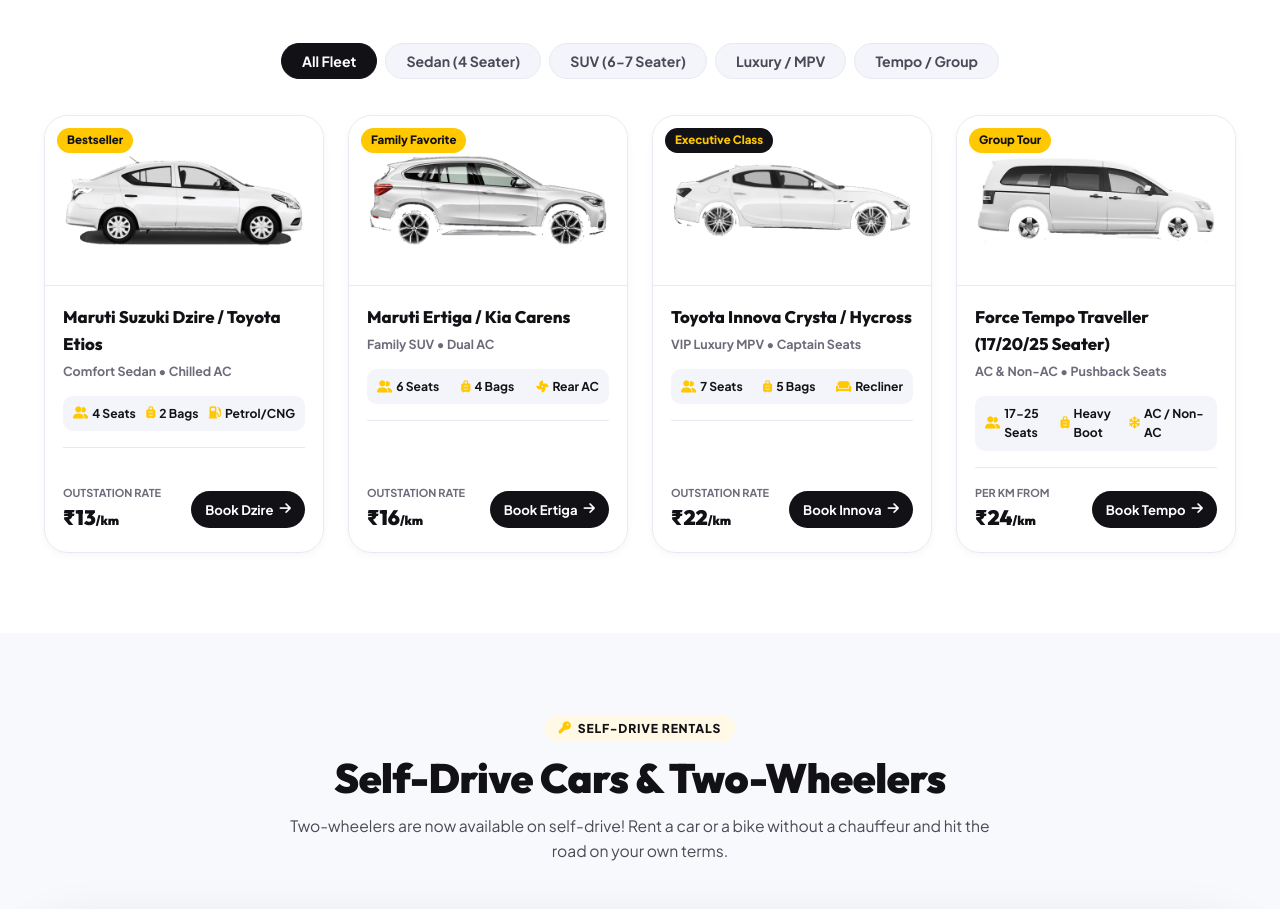
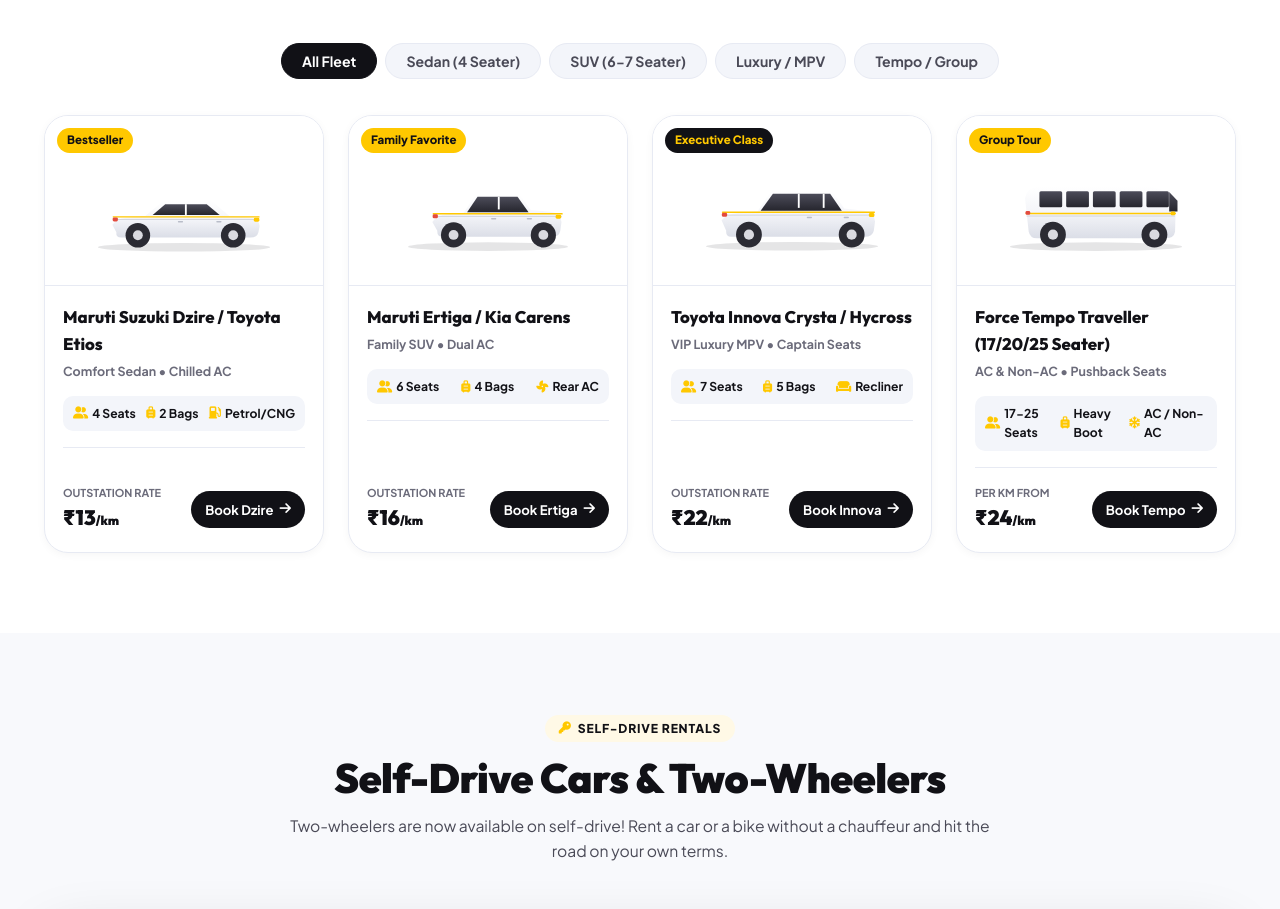
Before and after one commit to nirajkate2023-prog/reddy-tours-travels, a plain HTML site: page index.html in a window 1280 px wide. Shown: the part 6860-7769 px from the top of the page. Drawn offline with Linux system fonts and the light colour scheme.

Commit message:
Rebuild fleet cars as consistent vector art (ultra-HD, white on white)
- Replaced the four mismatched, low-resolution car photos with hand-authored
  SVG illustrations of a sedan, SUV, MPV and van
- All four share one style, one white paint with subtle shading, a pure white
  background and the same right-facing side profile on a common ground line
- Vector, so they stay perfectly sharp ("ultra HD") at any size/zoom

Co-authored-by: CommandCodeBot <noreply@commandcode.ai>

```diff
--- a/index.html
+++ b/index.html
@@ -1085,7 +1085,7 @@
         <div class="car-item-card" data-category="sedan">
           <div class="car-badge">Bestseller</div>
           <div class="car-visual-box">
-            <img src="images/fleet-sedan-dzire.png?v=9" alt="White Maruti Dzire sedan side view" class="car-photo-img" loading="lazy" />
+            <img src="images/fleet-dzire.svg" alt="White Maruti Dzire sedan side view" class="car-photo-img" loading="lazy" />
           </div>
           <div class="car-body-content">
             <h3 class="car-real-name">Maruti Suzuki Dzire / Toyota Etios</h3>
@@ -1112,7 +1112,7 @@
         <div class="car-item-card" data-category="suv">
           <div class="car-badge">Family Favorite</div>
           <div class="car-visual-box">
-            <img src="images/fleet-suv-ertiga.png?v=9" alt="White Maruti Ertiga family SUV side view" class="car-photo-img" loading="lazy" />
+            <img src="images/fleet-ertiga.svg" alt="White Maruti Ertiga family SUV side view" class="car-photo-img" loading="lazy" />
           </div>
           <div class="car-body-content">
             <h3 class="car-real-name">Maruti Ertiga / Kia Carens</h3>
@@ -1139,7 +1139,7 @@
         <div class="car-item-card" data-category="luxury">
           <div class="car-badge vip-badge">Executive Class</div>
           <div class="car-visual-box">
-            <img src="images/fleet-mpv-innova.png?v=9" alt="White Toyota Innova MPV with captain seats" class="car-photo-img" loading="lazy" />
+            <img src="images/fleet-innova.svg" alt="White Toyota Innova MPV with captain seats" class="car-photo-img" loading="lazy" />
           </div>
           <div class="car-body-content">
             <h3 class="car-real-name">Toyota Innova Crysta / Hycross</h3>
@@ -1166,7 +1166,7 @@
         <div class="car-item-card" data-category="tempo">
           <div class="car-badge">Group Tour</div>
           <div class="car-visual-box">
-            <img src="images/fleet-tempo-traveller.png?v=9" alt="White Force Tempo Traveller 17, 20 and 25 seater group van" class="car-photo-img" loading="lazy" />
+            <img src="images/fleet-tempo.svg" alt="White Force Tempo Traveller 17, 20 and 25 seater group van" class="car-photo-img" loading="lazy" />
           </div>
           <div class="car-body-content">
             <h3 class="car-real-name">Force Tempo Traveller (17/20/25 Seater)</h3>
```
Also changed, not shown: images/fleet-dzire.svg (added), images/fleet-ertiga.svg (added), images/fleet-innova.svg (added), images/fleet-tempo.svg (added).
